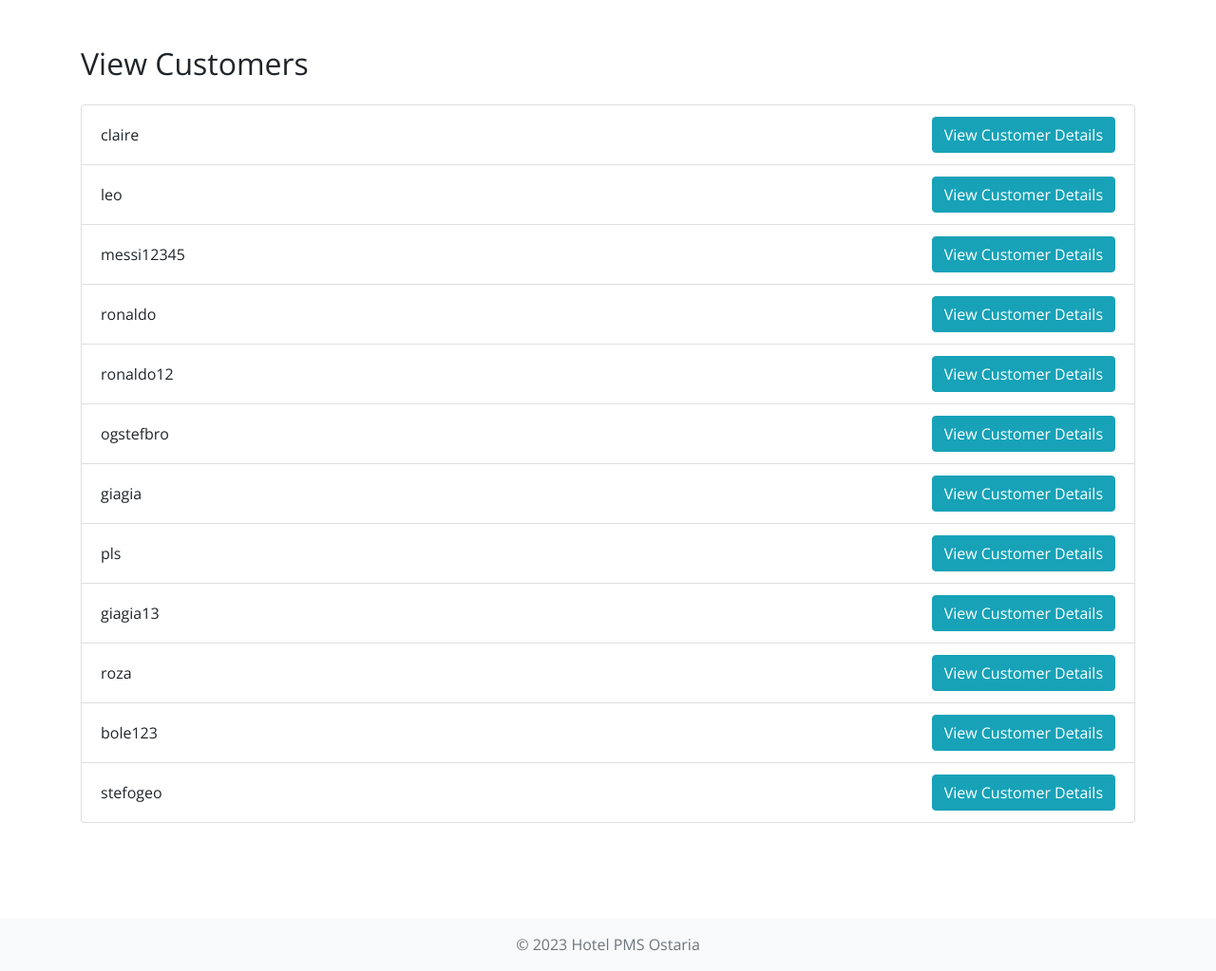
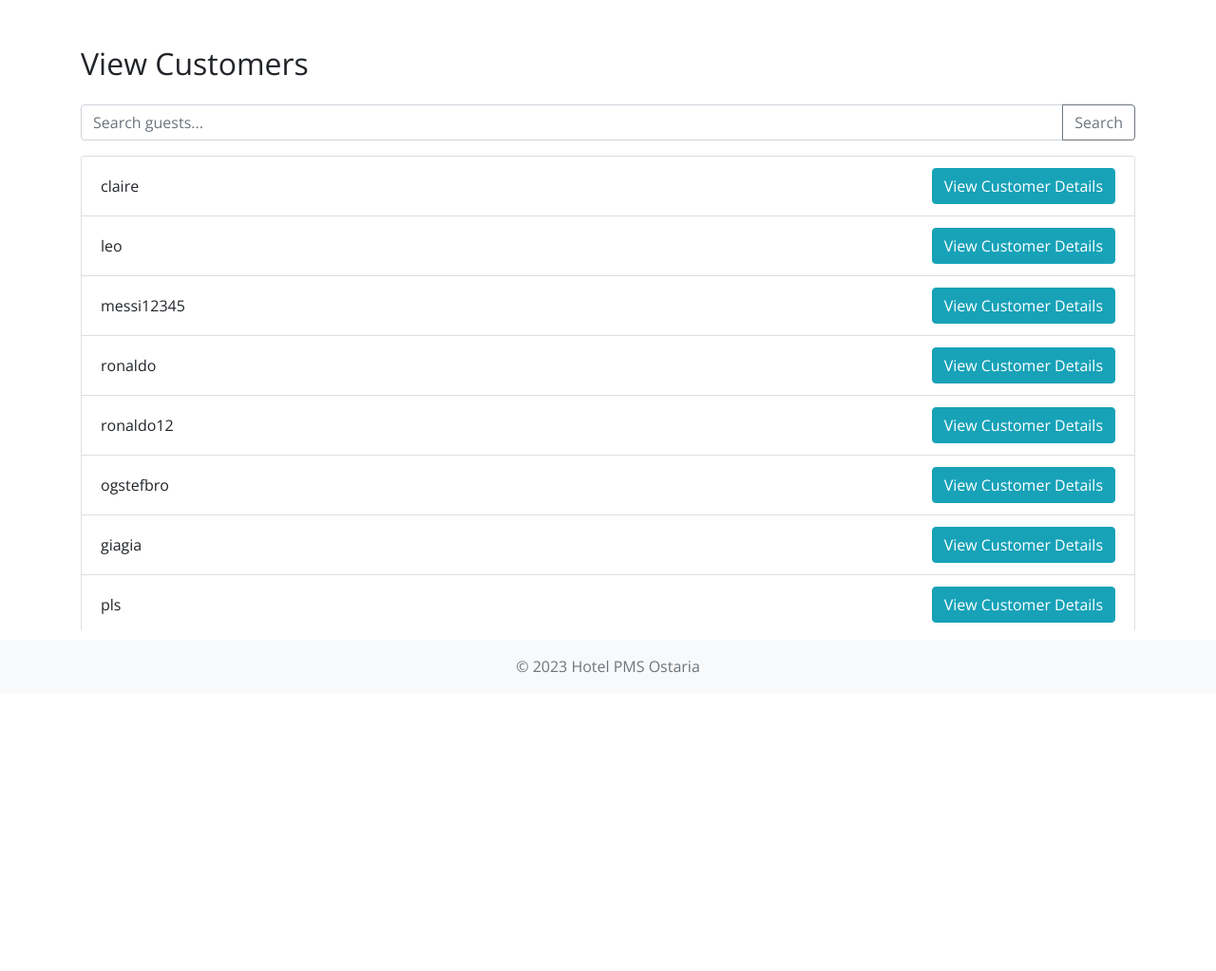
Before and after one commit to jagonzas/hotelPMS, a Django app: page /view_guests/ in a window 1280 px wide. Shown: the part 160-1183 px from the top of the page at 95% size. After the commit the page ends 869 px from the top, so only its background shows below. Run offline with Django 4.2, Linux system fonts and the light colour scheme; data comes from the database, SQL or seed files in the repository; both versions use the stored data as it was after the commit; some libraries are stand-ins or nearby versions.

Commit message:
added search and scroll bar to viewing guests. Both for employee and admin

```diff
--- a/hotel_pms/templates/hotel_pms/view_guests.html
+++ b/hotel_pms/templates/hotel_pms/view_guests.html
@@ -2,16 +2,35 @@
 
 {% block content %}
 <style>
-
-.list-group{
-    padding-bottom:100px;
+.list-group {
+    max-height: 500px;
+    margin-bottom: 10px;
+    overflow-y: scroll;
+    -webkit-overflow-scrolling: touch;
 }
-
+.list-group-item {
+    width: 100%;
+}
+.search-bar {
+    margin-bottom: 20px;
+}
 </style>
 <div class="container mt-5">
     <h2 class="mb-4">View Customers</h2>
+
+    <div class="search-bar mb-3">
+        <form method="GET" action="">
+            <div class="input-group">
+                <input type="text" class="form-control" placeholder="Search guests..." name="query" value="{{ request.GET.query }}">
+                <div class="input-group-append">
+                    <button class="btn btn-outline-secondary" type="submit">Search</button>
+                </div>
+            </div>
+        </form>
+    </div>
+
     <div class="list-group">
-    {% for customer in guests %}
+    {% for customer in customers %}
         <div class="list-group-item d-flex justify-content-between align-items-center">
             <span>
                 {{ customer.user.username }}
--- a/hotel_pms/views.py
+++ b/hotel_pms/views.py
@@ -465,8 +465,15 @@ def blacklist_customers(request):
     return render(request, 'hotel_pms/blacklist.html', {'customers': customers})
 
 def view_guests(request):
-    guests = Customer.objects.all()
-    return render(request, 'hotel_pms/view_guests.html', {'guests': guests})
+    query = request.GET.get('query')
+
+    customers = Customer.objects.all()
+
+
+    if query:
+        customers = customers.filter(user__username__icontains=query)
+
+    return render(request, 'hotel_pms/view_guests.html', {'customers': customers})
 
 
 def guest_detail(request, guest_id):
@@ -474,7 +481,7 @@ def guest_detail(request, guest_id):
     return render(request, 'hotel_pms/guest_detail.html', {'guest': guest})
 
 
-
+@superuser_or_employee_required
 def guest_detail_pdf(request, guest_id):
     guest = Customer.objects.get(id=guest_id)
     template_path = 'hotel_pms/guest_detail_pdf.html'
@@ -539,9 +546,10 @@ def booking_receipt(request, booking_id):
 def generate_receipt_pdf(request, booking_id):
     booking = get_object_or_404(Booking, id=booking_id)
 
-    # Calculate additional fields
+    # Calculating nights and amount
     booking.nights = (booking.end_date - booking.start_date).days
-    booking.rate = booking.room.rate  # Ensure room rate is accessible like this
+    booking.rate = booking.room.rate
+
 
     # Fetch and calculate total extra charges
     booking_charges = BookingCharge.objects.filter(booking=booking)
@@ -567,13 +575,12 @@ def generate_receipt_pdf(request, booking_id):
     return response
 
 
-#tester
-def test_guest_detail_html(request, guest_id):
-    guest = Customer.objects.get(id=guest_id)
-    context = {'guest': guest}
-    return render(request, 'hotel_pms/guest_detail_pdf.html', context)
 
 
+
+
+
+#2 functions for police report between given dates
 
 def select_date_view(request):
     form = DateSelectionForm()
```
Also changed, not shown: hotel_pms/templates/hotel_pms/guest_detail_pdf.html (deleted, +0 -14 lines), db.sqlite3.
